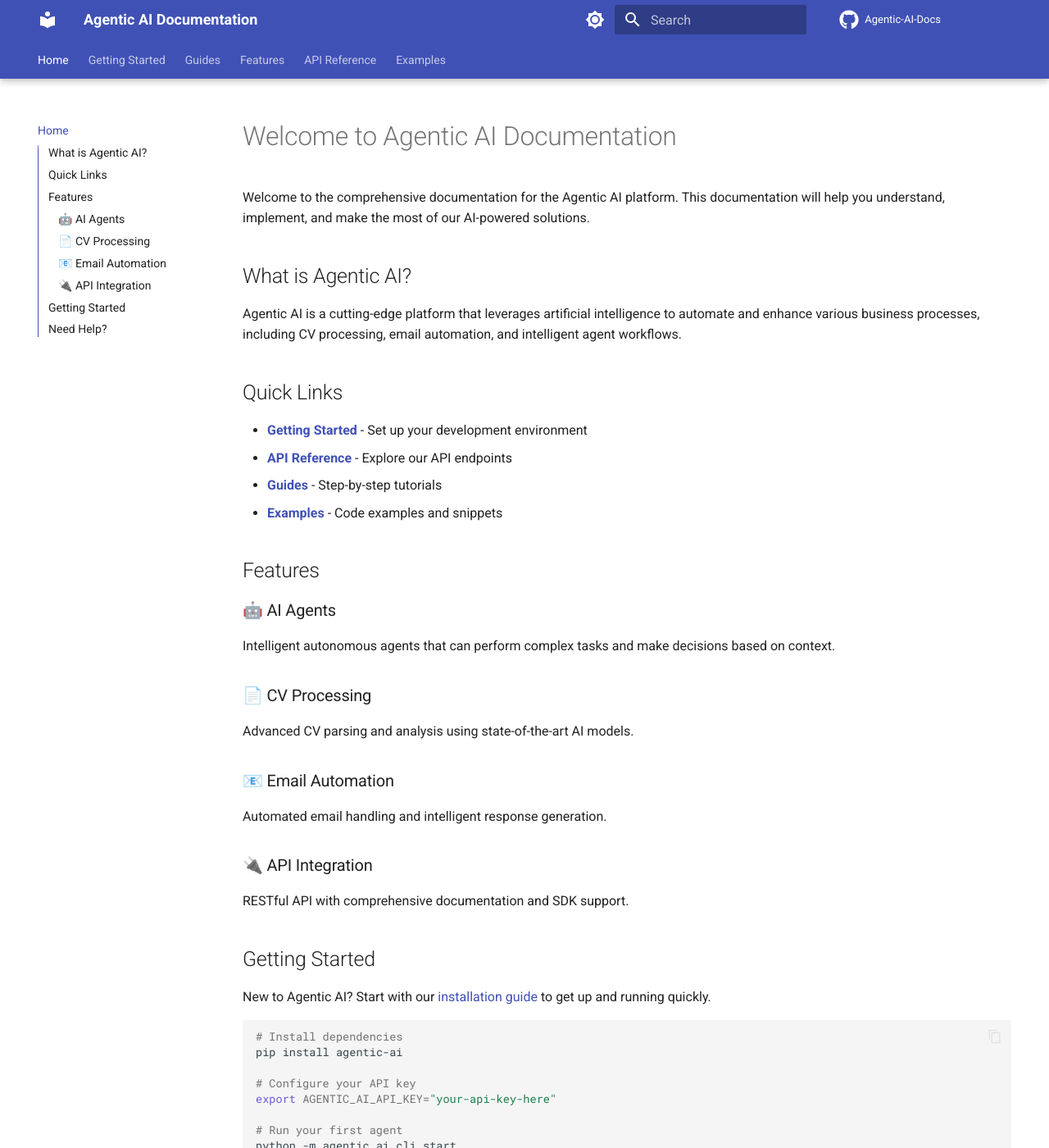
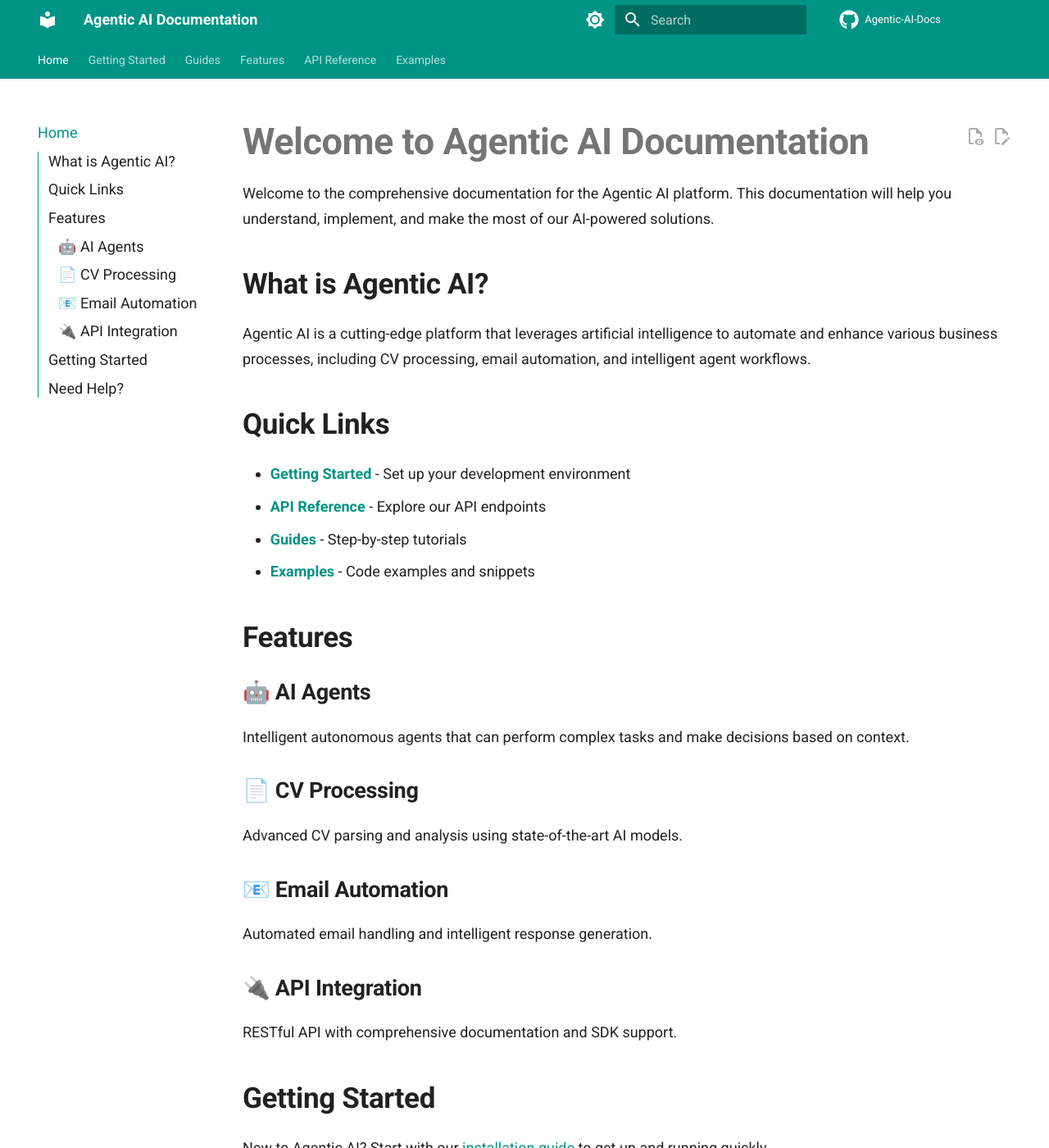
Before and after one commit to ibrahim-shaban-qabaqebo/Agentic-AI-Docs, an MkDocs documentation site: the page built from docs/index.md, in a window 1280 px wide and 1400 px high. Shown: the whole window at 82% size. Built offline with MkDocs 1.6.1 and Material for MkDocs 9.7.7, drawn with Linux system fonts in a browser that asks for light colours; comment, search, counter and statistics services are not loaded; the version menu is left out; some of the changed text lies outside the part shown.

Commit message:
Update theme to match Pydantic AI style - teal/cyan colors, Roboto fonts, modern layout

```diff
--- /dev/null
+++ b/docs/assets/stylesheets/extra.css
@@ -0,0 +1,115 @@
+/* Pydantic AI-inspired styling */
+.md-header {
+  box-shadow: 0 2px 4px rgba(0, 0, 0, 0.06);
+}
+
+.md-nav__link {
+  font-weight: 500;
+}
+
+.md-typeset h1 {
+  font-size: 2.25rem;
+  font-weight: 700;
+  line-height: 1.2;
+  margin-bottom: 1rem;
+}
+
+.md-typeset h2 {
+  font-size: 1.75rem;
+  font-weight: 600;
+  margin-top: 2rem;
+  margin-bottom: 1rem;
+}
+
+.md-typeset h3 {
+  font-size: 1.35rem;
+  font-weight: 600;
+  margin-top: 1.5rem;
+  margin-bottom: 0.75rem;
+}
+
+.md-typeset {
+  font-size: 0.9rem;
+  line-height: 1.7;
+}
+
+.md-typeset code {
+  font-size: 0.85em;
+  padding: 0.2em 0.4em;
+  border-radius: 4px;
+}
+
+.md-typeset pre > code {
+  font-size: 0.85em;
+  padding: 1em;
+}
+
+/* Code blocks */
+.md-typeset pre {
+  border-radius: 8px;
+  margin: 1.5em 0;
+}
+
+/* Navigation */
+.md-nav__title {
+  font-weight: 600;
+  font-size: 0.85rem;
+  text-transform: uppercase;
+  letter-spacing: 0.05em;
+}
+
+.md-nav__item .md-nav__link {
+  font-size: 0.9rem;
+}
+
+/* Cleaner spacing */
+.md-content {
+  max-width: 1200px;
+}
+
+/* Links */
+.md-typeset a {
+  color: var(--md-primary-fg-color);
+  text-decoration: none;
+  border-bottom: 1px solid transparent;
+  transition: border-color 0.2s;
+}
+
+.md-typeset a:hover {
+  border-bottom-color: var(--md-primary-fg-color);
+}
+
+/* Tables */
+.md-typeset table:not([class]) {
+  border-radius: 8px;
+  overflow: hidden;
+  box-shadow: 0 2px 4px rgba(0, 0, 0, 0.06);
+}
+
+.md-typeset table:not([class]) th {
+  background-color: rgba(0, 0, 0, 0.02);
+  font-weight: 600;
+}
+
+/* Admonitions */
+.md-typeset .admonition {
+  border-radius: 8px;
+  border-left-width: 4px;
+}
+
+/* Better code highlighting */
+.highlight {
+  margin: 0;
+}
+
+/* Button styles */
+.md-typeset .md-button {
+  border-radius: 6px;
+  font-weight: 500;
+  padding: 0.6em 1.2em;
+}
+
+.md-typeset .md-button--primary {
+  background-color: var(--md-primary-fg-color);
+  color: var(--md-primary-bg-color);
+}
--- a/mkdocs.yml
+++ b/mkdocs.yml
@@ -9,18 +9,21 @@ theme:
   palette:
     # Light mode
     - scheme: default
-      primary: indigo
-      accent: indigo
+      primary: teal
+      accent: cyan
       toggle:
         icon: material/brightness-7
         name: Switch to dark mode
     # Dark mode
     - scheme: slate
-      primary: indigo
-      accent: indigo
+      primary: teal
+      accent: cyan
       toggle:
         icon: material/brightness-4
         name: Switch to light mode
+  font:
+    text: Roboto
+    code: Roboto Mono
   features:
     - navigation.tabs
     - navigation.tabs.sticky
@@ -36,18 +39,10 @@ theme:
     - toc.integrate
     - content.code.copy
     - content.code.annotate
+    - content.action.edit
+    - content.action.view
   icon:
     repo: fontawesome/brands/github
-    edit: material/pencil
-    view: material/eye
-    download: material/download
-    home: material/home
-    menu: material/menu
-    previous: material/arrow-left
-    next: material/arrow-right
-    language: material/language
-    search: material/magnify
-    close: material/close
 
 plugins:
   - search
@@ -56,7 +51,12 @@ plugins:
       minify_js: true
       minify_css: true
 
+extra_css:
+  - assets/stylesheets/extra.css
+
 markdown_extensions:
+  - admonition
+  - pymdownx.details
   - pymdownx.highlight:
       anchor_linenums: true
       line_spans: __span
@@ -73,6 +73,12 @@ markdown_extensions:
       combine_header_slug: true
   - pymdownx.tasklist:
       custom_checkbox: true
+  - pymdownx.keys
+  - pymdownx.critic
+  - pymdownx.caret
+  - pymdownx.mark
+  - pymdownx.tilde
+  - pymdownx.smartsymbols
   - pymdownx.emoji:
       emoji_index: !!python/name:materialx.emoji.twemoji
       emoji_generator: !!python/name:materialx.emoji.to_svg
@@ -108,5 +114,6 @@ extra:
       link: https://github.com/ibrahim-shaban-qabaqebo
   version:
     provider: mike
+  generator: false
 
 copyright: Copyright &copy; 2024 Agentic AI
```
